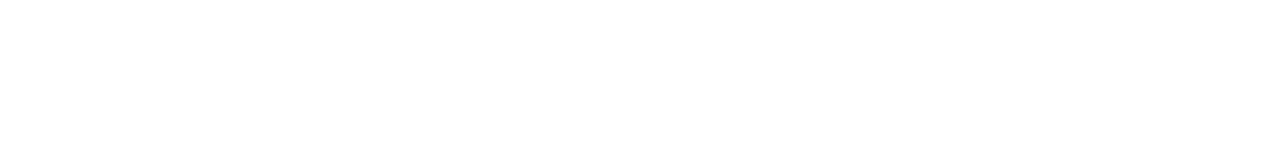
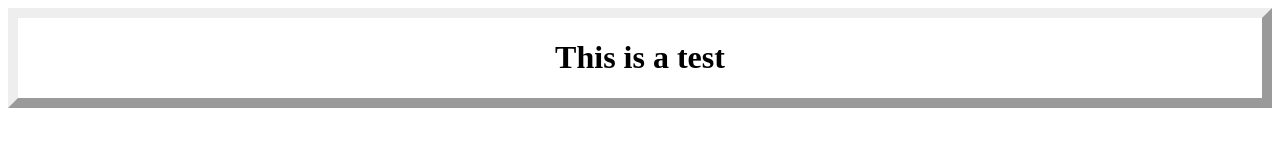
Before and after one commit to troe11/HW-Wireframe, a plain HTML site: page index.html in a window 1280 px wide. Drawn offline with Linux system fonts and the light colour scheme.

Commit message:
added files, c/p reset.css

```diff
--- /dev/null
+++ b/Basic-Portfolio/assets/css/reset.css
@@ -0,0 +1,48 @@
+/* http://meyerweb.com/eric/tools/css/reset/
+   v2.0 | 20110126
+   License: none (public domain)
+*/
+
+html, body, div, span, applet, object, iframe,
+h1, h2, h3, h4, h5, h6, p, blockquote, pre,
+a, abbr, acronym, address, big, cite, code,
+del, dfn, em, img, ins, kbd, q, s, samp,
+small, strike, strong, sub, sup, tt, var,
+b, u, i, center,
+dl, dt, dd, ol, ul, li,
+fieldset, form, label, legend,
+table, caption, tbody, tfoot, thead, tr, th, td,
+article, aside, canvas, details, embed,
+figure, figcaption, footer, header, hgroup,
+menu, nav, output, ruby, section, summary,
+time, mark, audio, video {
+	margin: 0;
+	padding: 0;
+	border: 0;
+	font-size: 100%;
+	font: inherit;
+	vertical-align: baseline;
+}
+/* HTML5 display-role reset for older browsers */
+article, aside, details, figcaption, figure,
+footer, header, hgroup, menu, nav, section {
+	display: block;
+}
+body {
+	line-height: 1;
+}
+ol, ul {
+	list-style: none;
+}
+blockquote, q {
+	quotes: none;
+}
+blockquote:before, blockquote:after,
+q:before, q:after {
+	content: '';
+	content: none;
+}
+table {
+	border-collapse: collapse;
+	border-spacing: 0;
+}
--- a/index.html
+++ b/index.html
@@ -1,9 +1,13 @@
 <!DOCTYPE html>
 <html>
 <head>
+	<link rel="stylesheet" type="text/css" href="style.css">
 	<title>Wireframe</title>
 </head>
 <body>
+	<header>
+		<h1 style="text-align: center;">This is a test</h1>
+	</header>
 
 </body>
 </html>
--- a/style.css
+++ b/style.css
@@ -0,0 +1,3 @@
+header {
+	border: 10px outset;
+}
```
Also changed, not shown: Basic-Portfolio/assets/css/style.css (added), Basic-Portfolio/contact.html (added), Basic-Portfolio/index.html (added), Basic-Portfolio/portfolio.html (added), 3 other files.
